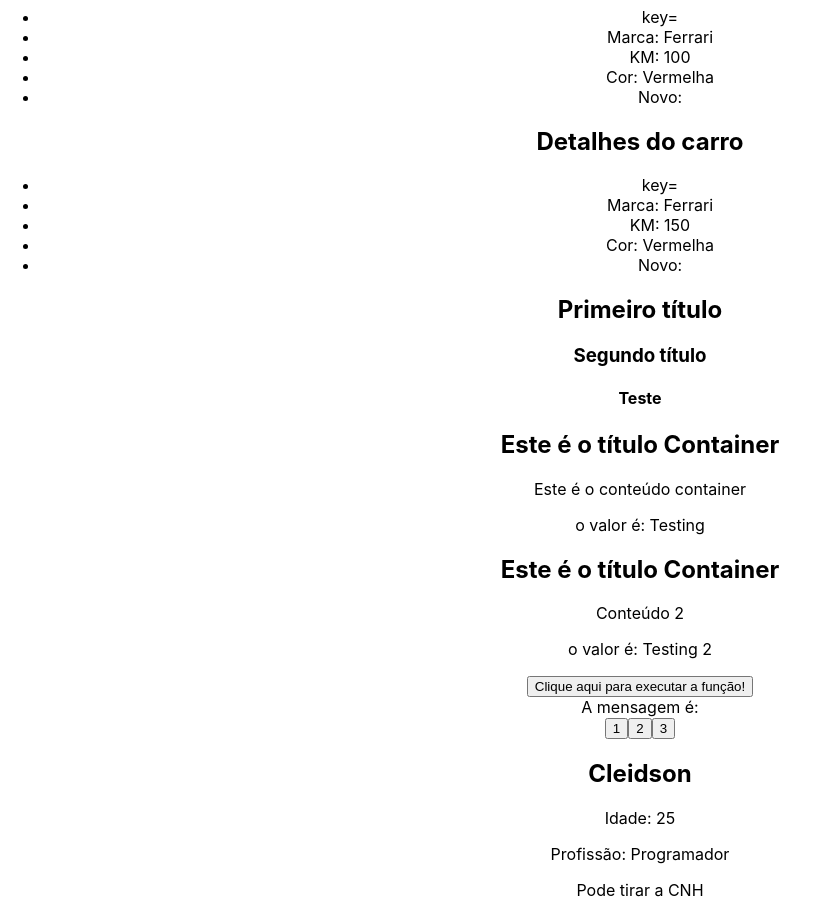
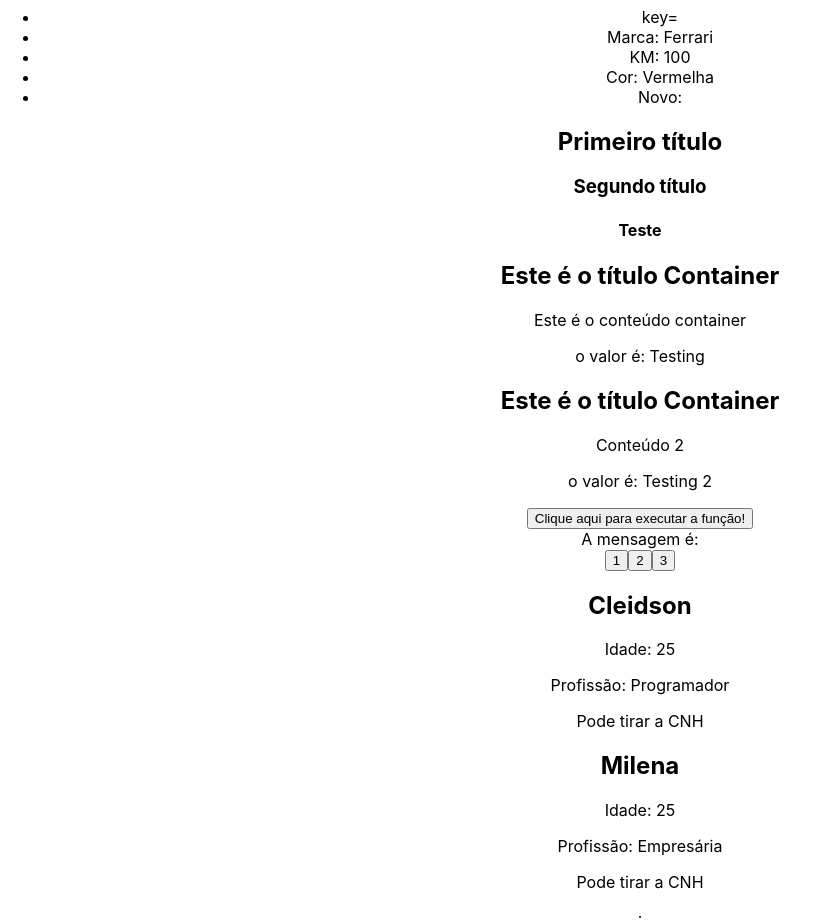
Before and after one commit to CFias/react, a React (Create React App) app in the folder 3_SECTION3/section3/: page / in a window 1280 px wide. Shown: the part 2680-3600 px from the top of the page, without its empty margins (0-819 px from the left). Built offline with nearby package versions, Linux system fonts and the light colour scheme.

Commit message:
Update App.js

```diff
--- a/3_SECTION3/section3/src/App.js
+++ b/3_SECTION3/section3/src/App.js
@@ -19,8 +19,7 @@ function App() {
 
   const cars = [
     { id: 1, brand: "Ferrari", color: "Vermelha", km: 0, newCar: true },
-    { id: 2, brand: "Ferrari", color: "Vermelha", km: 100, newCar: false },
-    { id: 3, brand: "Ferrari", color: "Vermelha", km: 150, newCar: false }
+    { id: 2, brand: "Ferrari", color: "Vermelha", km: 100, newCar: false }
   ];
 
   function showMessage() {
```
